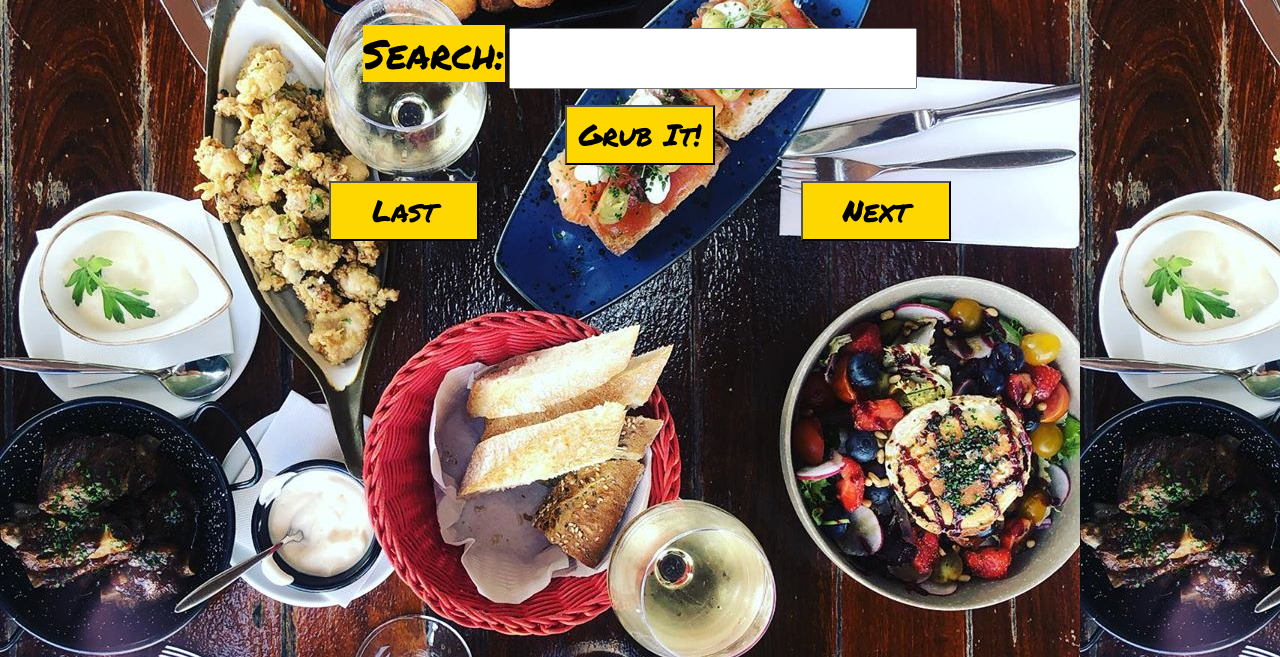
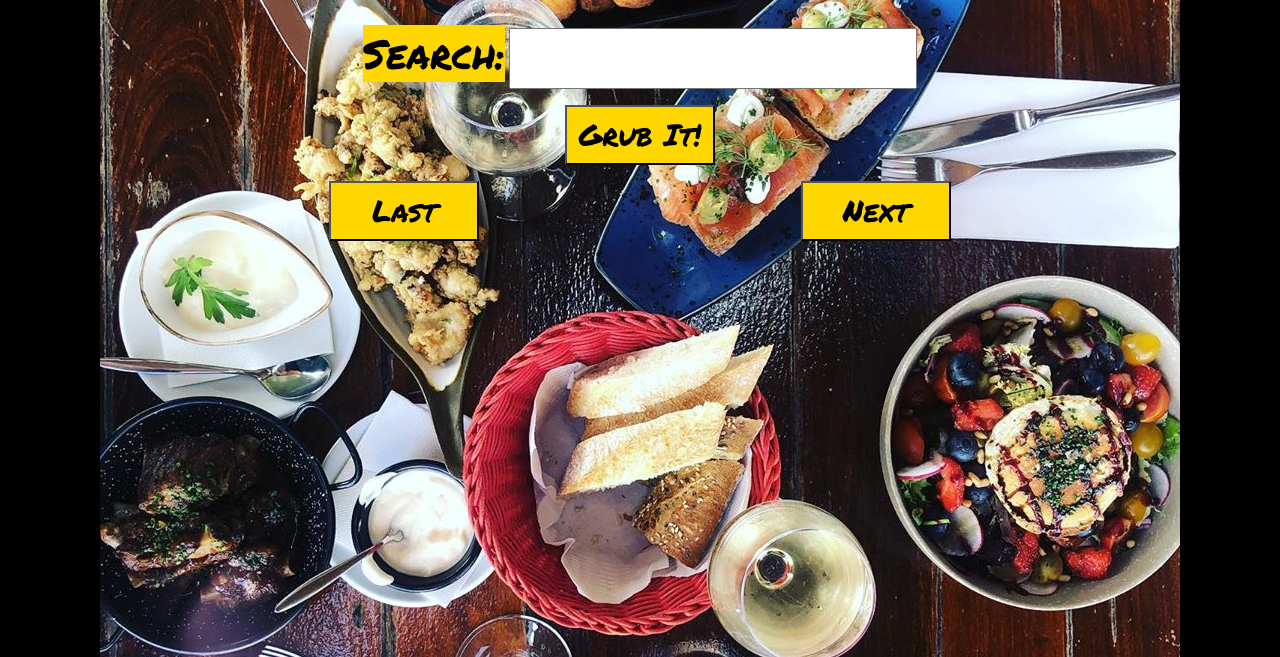
Before and after one commit to Karlthecreator/Recipe-API-Project-Gold-Badge, a plain HTML site: page public/index.html in a window 1280 px wide. Shown: the part 143-800 px from the top of the page. Drawn offline with Linux system fonts and the light colour scheme; a web font is replaced by a local one.

Commit message:
last API submittion before project due 12-18-19

```diff
--- a/public/recipe.css
+++ b/public/recipe.css
@@ -9,8 +9,10 @@ h1{
 
 body{
     background-image: url("ibizafood.jpg");
-    background-position: cover;
-
+    background-position-x:50%;
+    background-attachment: fixed;
+    background-repeat: no-repeat;
+    background-color:black;
 }
 
 .label{
```
